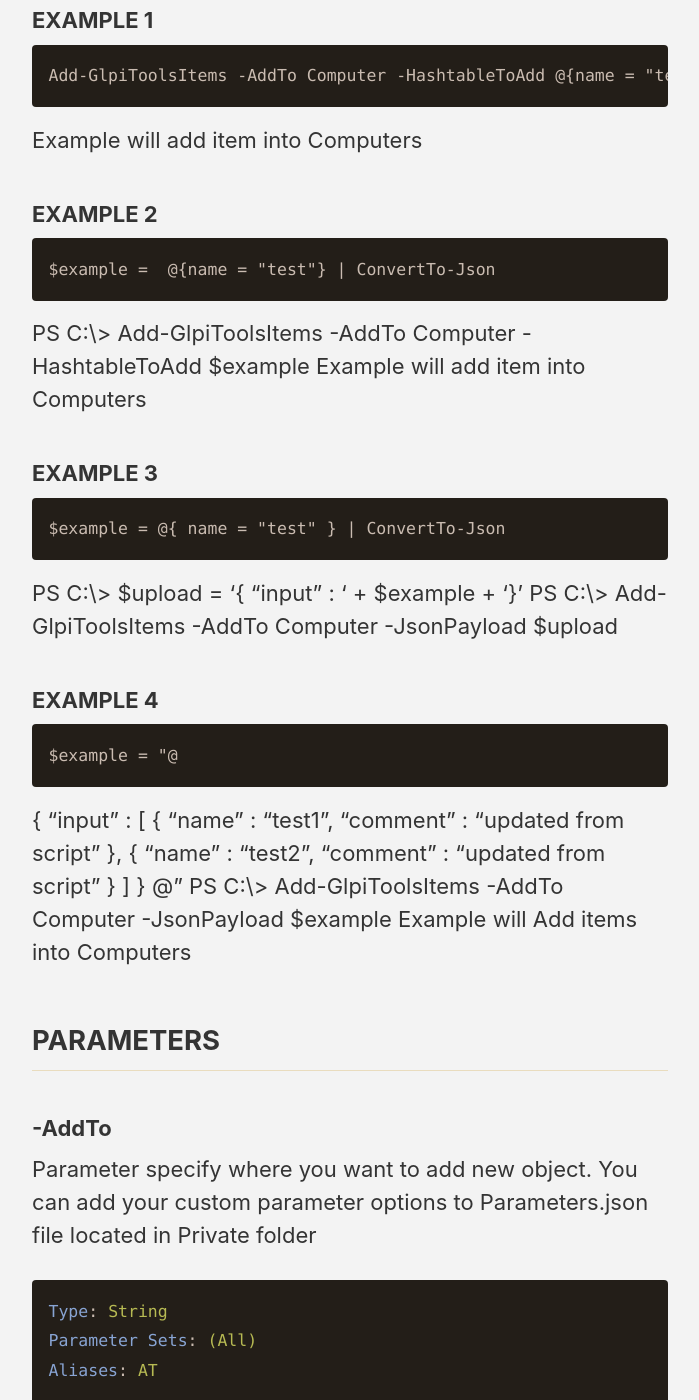
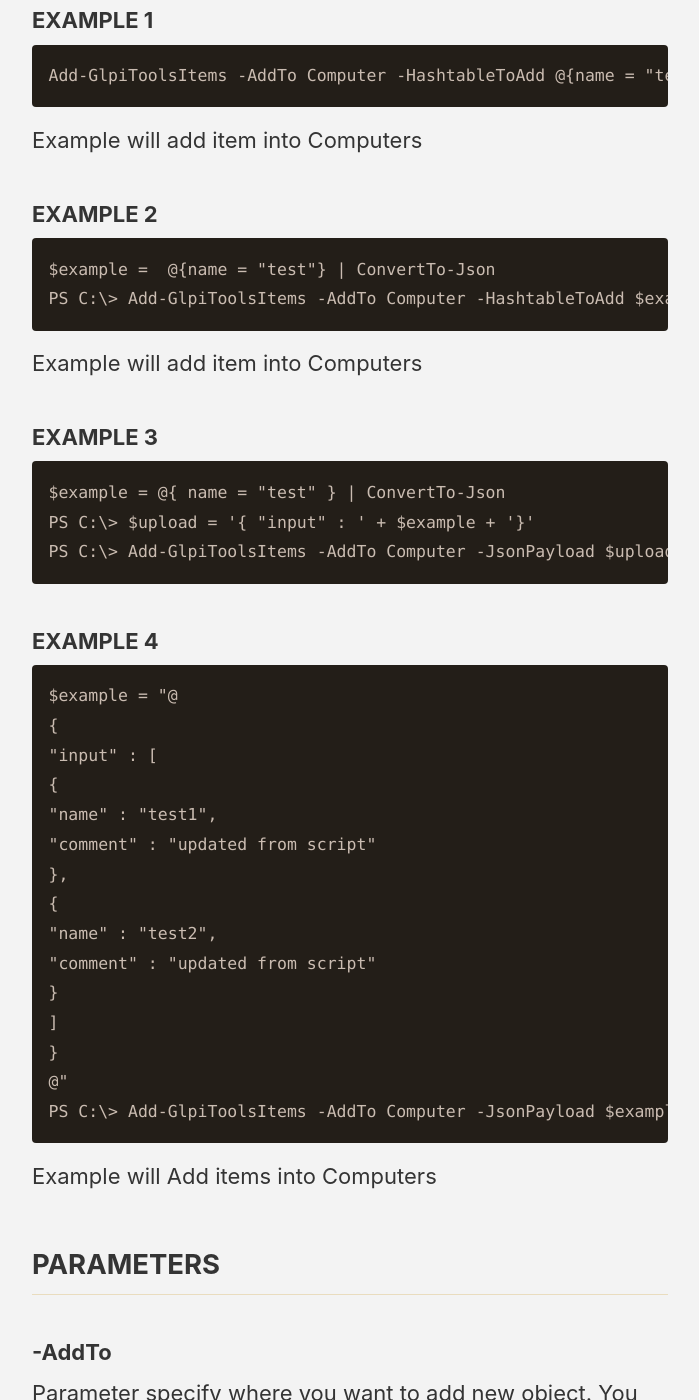
Before and after one commit to wpietrzakpl/wpietrzak.pl, a Jekyll site: the page built from _glpi/Add-GlpiToolsItems.md, in a window 1280 px wide and 1400 px high, scrolled down 1025 px. Shown: the whole window, without its empty margins (290-989 px from the left). Built offline with Jekyll 4.4.1, drawn with Linux system fonts in a browser that asks for light colours; cached includes are drawn as plain includes; nearby versions of some CDN libraries.

Commit message:
new pages and more

````diff
--- a/_data/navigation.yml
+++ b/_data/navigation.yml
@@ -12,3 +12,5 @@ main:
     url: /categories/
   - title: "Collections"
     url: /collections/
+  - title: "Projects"
+    url: /projects/
--- a/_glpi/Add-GlpiToolsItems.md
+++ b/_glpi/Add-GlpiToolsItems.md
@@ -33,26 +33,22 @@ Example will add item into Computers
 ### EXAMPLE 2
 ```
 $example =  @{name = "test"} | ConvertTo-Json
+PS C:\> Add-GlpiToolsItems -AddTo Computer -HashtableToAdd $example
 ```
-
-PS C:\\\> Add-GlpiToolsItems -AddTo Computer -HashtableToAdd $example
 Example will add item into Computers
 
 ### EXAMPLE 3
 ```
 $example = @{ name = "test" } | ConvertTo-Json
+PS C:\> $upload = '{ "input" : ' + $example + '}'
+PS C:\> Add-GlpiToolsItems -AddTo Computer -JsonPayload $upload
 ```
-
-PS C:\\\> $upload = '{ "input" : ' + $example + '}'
-PS C:\\\> Add-GlpiToolsItems -AddTo Computer -JsonPayload $upload
 
 ### EXAMPLE 4
 ```
 $example = "@
-```
-
 {
-"input" : \[
+"input" : [
 {
 "name" : "test1",
 "comment" : "updated from script"
@@ -61,10 +57,11 @@ $example = "@
 "name" : "test2",
 "comment" : "updated from script"
 }
-\]
+]
 }
 @"
-PS C:\\\> Add-GlpiToolsItems -AddTo Computer -JsonPayload $example
+PS C:\> Add-GlpiToolsItems -AddTo Computer -JsonPayload $example
+```
 Example will Add items into Computers
 
 ## PARAMETERS
````
Also changed, not shown: _glpi/Get-GlpiToolsAppsStructuresComponent.md (added, +127 -0 lines), _pages/glpi.md (+1 -1 lines), _pages/projects.md (added, +7 -0 lines).
